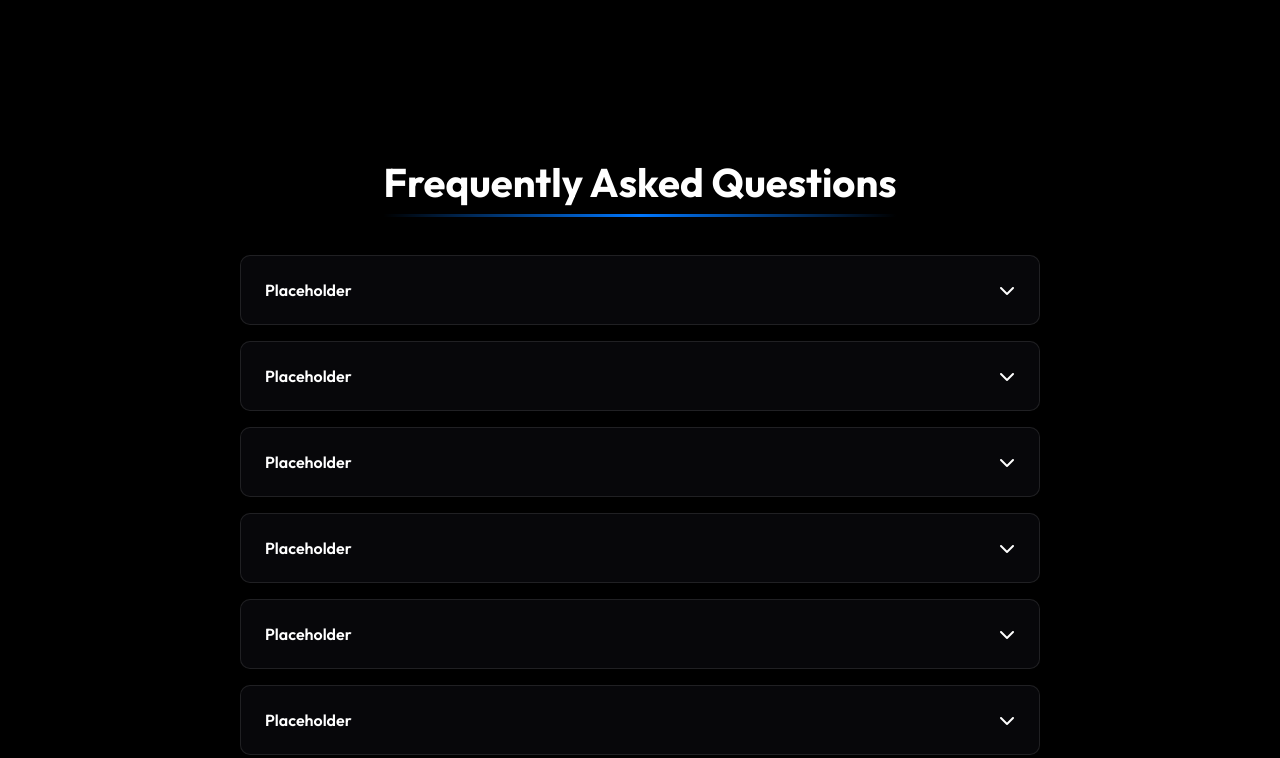
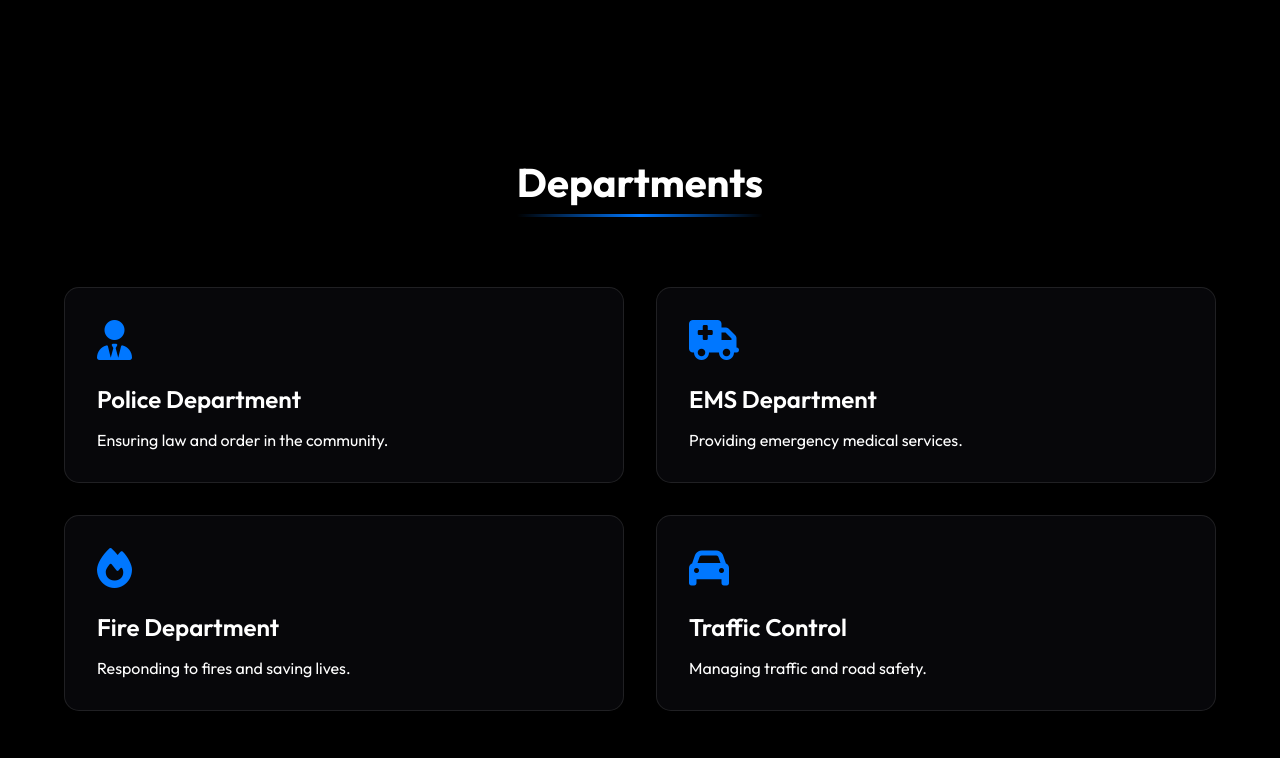
Before and after one commit to elhouso/californiaroleplay, a plain HTML site: page index.html in a window 1280 px wide. Shown: the part 1405-2163 px from the top of the page. Drawn offline with Linux system fonts and the light colour scheme.

Commit message:
Update index.html

```diff
--- a/index.html
+++ b/index.html
@@ -545,6 +545,109 @@
         </div>
     </section>
 
+<!-- Departments Gallery Section -->
+<section id="departments" class="section">
+    <h2 class="section-title">Departments</h2>
+    <div class="departments-gallery">
+        <div class="department-card">
+            <i class="fas fa-user-tie feature-icon"></i>
+            <h3>Police Department</h3>
+            <p>Ensuring law and order in the community.</p>
+        </div>
+        <div class="department-card">
+            <i class="fas fa-ambulance feature-icon"></i>
+            <h3>EMS Department</h3>
+            <p>Providing emergency medical services.</p>
+        </div>
+        <div class="department-card">
+            <i class="fas fa-fire feature-icon"></i>
+            <h3>Fire Department</h3>
+            <p>Responding to fires and saving lives.</p>
+        </div>
+        <div class="department-card">
+            <i class="fas fa-car feature-icon"></i>
+            <h3>Traffic Control</h3>
+            <p>Managing traffic and road safety.</p>
+        </div>
+    </div>
+</section>
+
+<style>
+    .departments-gallery {
+        display: grid;
+        grid-template-columns: repeat(2, 1fr);
+        gap: 2rem;
+        margin-top: 2rem;
+    }
+
+    .department-card {
+        background-color: var(--card-bg);
+        border-radius: 15px;
+        padding: 2rem;
+        transition: all 0.3s ease;
+        backdrop-filter: blur(10px);
+        border: 1px solid rgba(255, 255, 255, 0.1);
+        position: relative;
+        overflow: hidden;
+    }
+
+    .department-card:hover {
+        transform: translateY(-10px);
+        box-shadow: 0 15px 30px rgba(0, 0, 0, 0.3);
+        border-color: var(--accent-color);
+    }
+
+    .department-card::before {
+        content: '';
+        position: absolute;
+        top: 0;
+        left: 0;
+        width: 100%;
+        height: 100%;
+        background: radial-gradient(circle at center, var(--accent-color), transparent 70%);
+        opacity: 0;
+        transition: opacity 0.3s ease;
+        z-index: -1;
+    }
+
+    .department-card:hover::before {
+        opacity: 0.1;
+    }
+
+    .department-card h3 {
+        font-size: 1.5rem;
+        margin-bottom: 1rem;
+        color: white;
+        font-weight: 600;
+    }
+
+    .department-card p {
+        font-size: 1rem;
+        color: white;
+    }
+
+    /* Mobile responsiveness */
+    @media (max-width: 768px) {
+        .departments-gallery {
+            grid-template-columns: 1fr;
+            gap: 1.5rem;
+        }
+
+        .department-card {
+            padding: 1.5rem;
+        }
+
+        .department-card h3 {
+            font-size: 1.25rem;
+        }
+
+        .department-card p {
+            font-size: 0.9rem;
+        }
+    }
+</style>
+
+
     <!-- FAQ Section -->
     <section id="faq" class="section">
         <h2 class="section-title">Frequently Asked Questions</h2>
```
